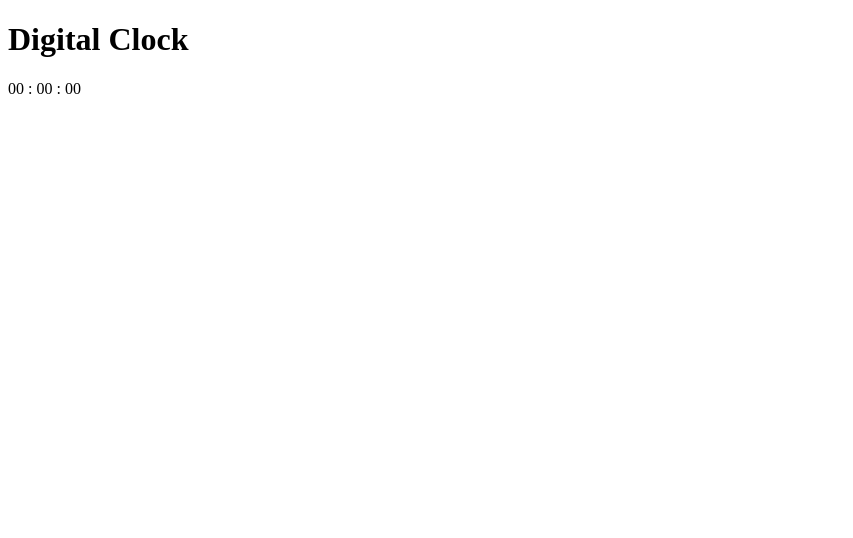
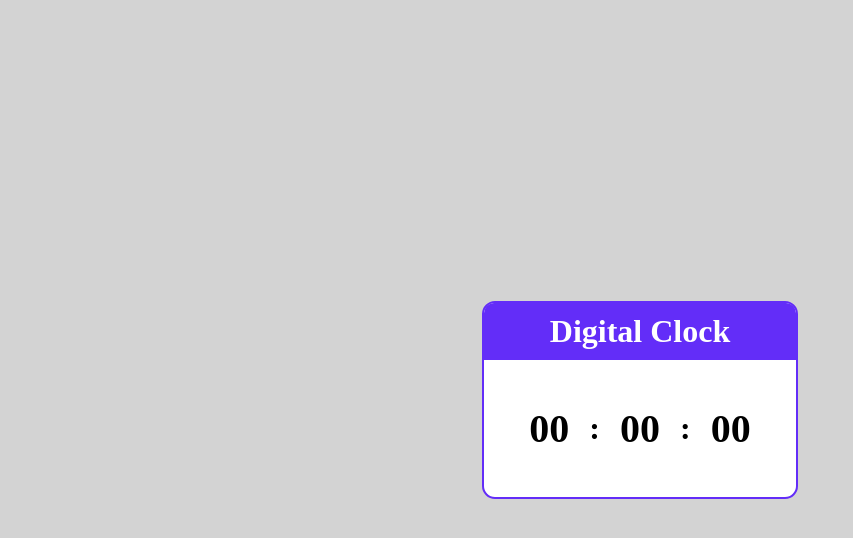
Before and after one commit to Awesomegabby/Digital-clock, a plain HTML site: page index.html in a window 1280 px wide. Shown: the whole page, without its empty margins (0-853 px from the left). Drawn offline with Linux system fonts and the light colour scheme.

Commit message:
Add CSS and improve HTML

```diff
--- a/style.css
+++ b/style.css
@@ -0,0 +1,55 @@
+body {
+  margin: 0;
+  padding: 0;
+  border-style: border-box;
+}
+
+.container {
+  display: flex;
+  flex-direction: column;
+  justify-content: center;
+  align-items: center;
+  height: 100vh;
+  background-color: #d3d3d3;
+}
+
+.card {
+  background-color: #fff;
+  border-radius: 13px;
+  box-shadow: 0px 0px, 10px rgba(0, 0, 0, 0.5);
+  border: 2px solid #632df8;
+  max-width: 400px;
+}
+
+h1 {
+  text-align: center;
+  background-color: #632df8;
+  padding-top: 10px;
+  padding-bottom: 10px;
+  margin-top: 0px;
+  margin-bottom: 10px;
+  overflow: hidden;
+  color: #fff;
+  border-radius: 10px 10px 0px 0px;
+}
+
+.clock {
+  padding: 35px;
+  display: flex;
+  align-items: center;
+  margin-bottom: 10px;
+}
+
+.time-element {
+  font-size: 40px;
+  font-weight: bold;
+  color: #000;
+  margin: 0px 10px;
+}
+
+.colon-element {
+  font-size: 32px;
+  font-weight: bold;
+  color: #000;
+  margin: 0px 10px;
+}
```
Also changed, not shown: index.html (+1 -1 lines).
